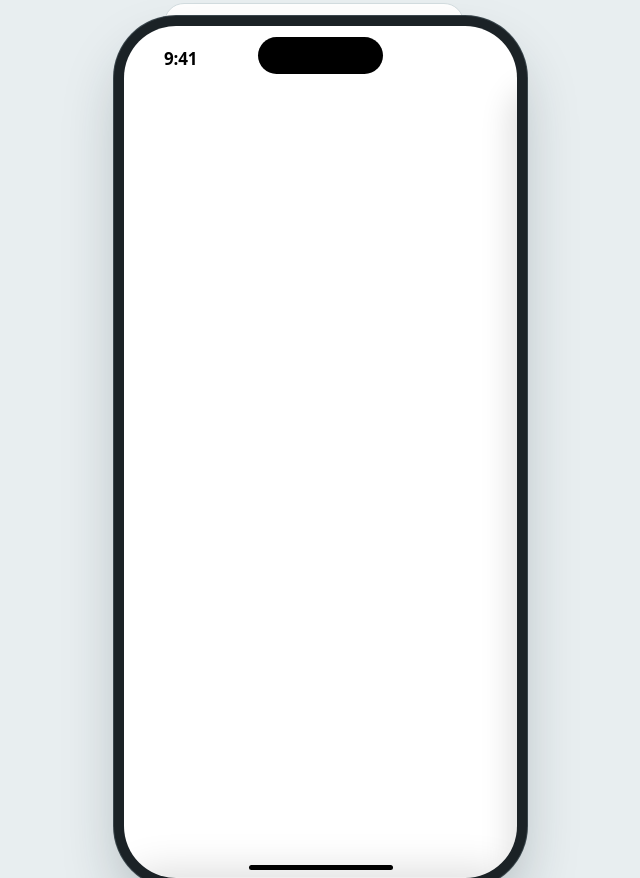
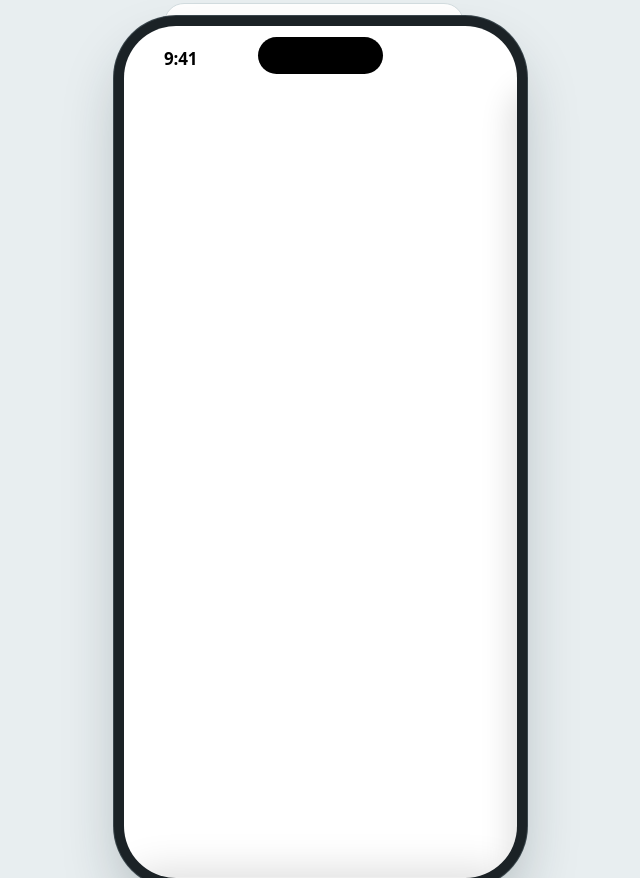
Before and after one commit to spinch-plz/CBNU-UXUI_ethmos, a plain HTML site: page src/template.html in a window 1280 px wide. Shown: the part 374-1252 px from the top of the page, without its empty margins (346-986 px from the left). Drawn offline with Linux system fonts and the light colour scheme.

Commit message:
홈 화면 아이콘 잘림 수정, 하단 검은 바(홈 인디케이터) 제거
Co-Authored-By: Claude Sonnet 5.5 <noreply@anthropic.com>
Claude-Session: https://claude.ai/code/session_01CQujdFyja6aqkNEBx4wamv

```diff
--- a/src/template.html
+++ b/src/template.html
@@ -40,7 +40,6 @@ input,select,textarea{font:inherit;color:inherit;letter-spacing:inherit}
 .sb{position:absolute;left:0;top:0;width:100%;height:59px;z-index:30;display:flex;align-items:center;justify-content:space-between;padding:6px 32px 0 40px;pointer-events:none;color:#000;font-weight:600;font-size:17px}
 .sb .r{display:flex;gap:7px;align-items:center}
 .island{position:absolute;left:134px;top:11px;width:125px;height:37px;border-radius:99px;background:#000;z-index:31}
-.hi{position:absolute;left:125px;bottom:8px;width:144px;height:5px;border-radius:99px;background:#000;z-index:30;pointer-events:none}
 
 /* ===== 공통 ===== */
 .i{display:inline-block;flex:none;vertical-align:middle}
@@ -675,7 +674,6 @@ textarea.memo::placeholder{color:var(--i5)}
     <div class="sheet" id="sheet"></div>
     <div class="push" id="push"></div>
     <div class="toast" id="toast"></div>
-    <div class="hi"></div>
   </div></div>
   <aside class="demo" id="demo"></aside>
 </div>
```
Also changed, not shown: public/apple-touch-icon.png, public/icon-maskable-512.png.
